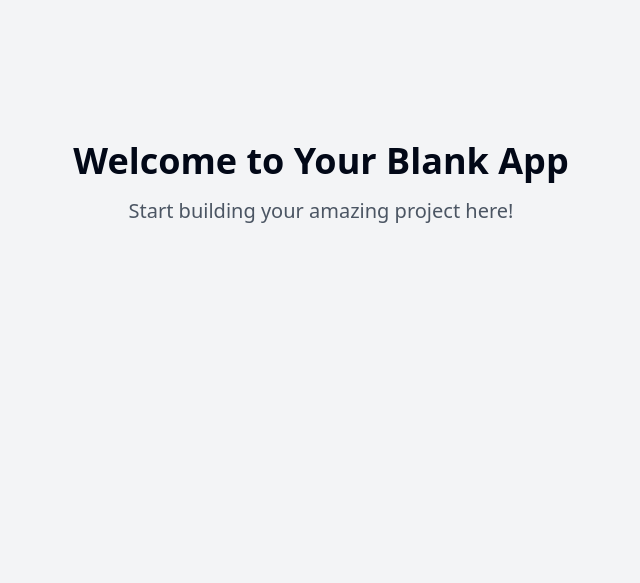
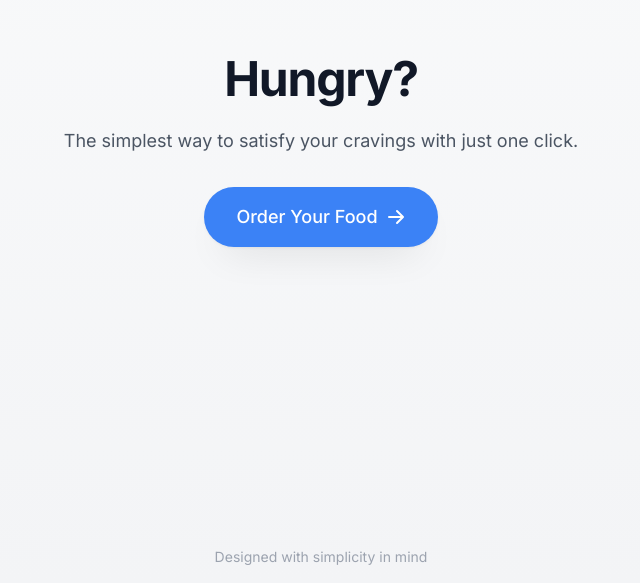
Before and after one commit to bsubratpatel/food-order-application, a React (Vite) app: page / in a window 1280 px wide. Shown: the part 217-800 px from the top of the page, without its empty margins (319-959 px from the left). Built offline with nearby package versions, Linux system fonts and the light colour scheme.

Commit message:
Add food ordering app
This commit adds a web app with a single button that, when clicked, displays humorous roasts instead of placing an order.

```diff
--- a/package.json
+++ b/package.json
@@ -45,6 +45,7 @@
     "cmdk": "^1.0.0",
     "date-fns": "^3.6.0",
     "embla-carousel-react": "^8.3.0",
+    "framer-motion": "^12.4.7",
     "input-otp": "^1.2.4",
     "lucide-react": "^0.462.0",
     "next-themes": "^0.3.0",
--- /dev/null
+++ b/src/components/FoodButton.tsx
@@ -0,0 +1,45 @@
+
+import React from "react";
+import { motion } from "framer-motion";
+
+interface FoodButtonProps {
+  onClick: () => void;
+}
+
+const FoodButton: React.FC<FoodButtonProps> = ({ onClick }) => {
+  return (
+    <motion.button
+      onClick={onClick}
+      className="relative button-shadow bg-blue-500 hover:bg-blue-600 text-white font-medium rounded-full px-8 py-4 text-lg transition-colors"
+      whileTap={{ scale: 0.98 }}
+      whileHover={{ scale: 1.02 }}
+    >
+      <motion.span
+        className="relative z-10 flex items-center"
+        initial={{ opacity: 1 }}
+        animate={{ opacity: 1 }}
+      >
+        Order Your Food
+        <svg
+          className="ml-2 h-5 w-5"
+          viewBox="0 0 20 20"
+          fill="currentColor"
+        >
+          <path
+            fillRule="evenodd"
+            d="M10.293 3.293a1 1 0 011.414 0l6 6a1 1 0 010 1.414l-6 6a1 1 0 01-1.414-1.414L14.586 11H3a1 1 0 110-2h11.586l-4.293-4.293a1 1 0 010-1.414z"
+            clipRule="evenodd"
+          />
+        </svg>
+      </motion.span>
+      <motion.div
+        className="absolute inset-0 rounded-full bg-blue-400 opacity-0"
+        initial={{ opacity: 0 }}
+        whileHover={{ opacity: 0.3, scale: 1.05 }}
+        transition={{ duration: 0.2 }}
+      />
+    </motion.button>
+  );
+};
+
+export default FoodButton;
--- /dev/null
+++ b/src/components/RoastMessage.tsx
@@ -0,0 +1,52 @@
+
+import React, { useEffect, useState } from "react";
+import { motion, AnimatePresence } from "framer-motion";
+import { getRandomRoast } from "@/lib/roasts";
+
+interface RoastMessageProps {
+  isVisible: boolean;
+  onAnimationComplete: () => void;
+}
+
+const RoastMessage: React.FC<RoastMessageProps> = ({ isVisible, onAnimationComplete }) => {
+  const [roast, setRoast] = useState("");
+
+  useEffect(() => {
+    if (isVisible) {
+      setRoast(getRandomRoast());
+    }
+  }, [isVisible]);
+
+  return (
+    <AnimatePresence onExitComplete={onAnimationComplete}>
+      {isVisible && (
+        <motion.div
+          className="fixed inset-0 flex items-center justify-center z-50 bg-black/50 backdrop-blur-sm"
+          initial={{ opacity: 0 }}
+          animate={{ opacity: 1 }}
+          exit={{ opacity: 0 }}
+          transition={{ duration: 0.3 }}
+        >
+          <motion.div
+            className="bg-white rounded-2xl px-8 py-6 max-w-md mx-4 shadow-xl"
+            initial={{ scale: 0.9, y: 20, opacity: 0 }}
+            animate={{ scale: 1, y: 0, opacity: 1 }}
+            exit={{ scale: 0.9, y: 20, opacity: 0 }}
+            transition={{ type: "spring", damping: 25, stiffness: 300 }}
+          >
+            <h2 className="text-sm font-medium text-blue-500 mb-2">ORDER FEEDBACK</h2>
+            <p className="text-2xl font-medium text-gray-900 mb-6">{roast}</p>
+            <button
+              onClick={() => onAnimationComplete()}
+              className="w-full bg-gray-100 hover:bg-gray-200 text-gray-900 font-medium rounded-xl py-3 transition-colors"
+            >
+              I'll Try Cooking
+            </button>
+          </motion.div>
+        </motion.div>
+      )}
+    </AnimatePresence>
+  );
+};
+
+export default RoastMessage;
--- a/src/index.css
+++ b/src/index.css
@@ -1,101 +1,70 @@
+
+@import url('https://fonts.googleapis.com/css2?family=Inter:wght@300;400;500;600;700&display=swap');
+
 @tailwind base;
 @tailwind components;
 @tailwind utilities;
 
 @layer base {
   :root {
-    --background: 0 0% 100%;
-    --foreground: 222.2 84% 4.9%;
+    --background: 0 0% 98%;
+    --foreground: 240 10% 3.9%;
 
     --card: 0 0% 100%;
-    --card-foreground: 222.2 84% 4.9%;
+    --card-foreground: 240 10% 3.9%;
 
     --popover: 0 0% 100%;
-    --popover-foreground: 222.2 84% 4.9%;
+    --popover-foreground: 240 10% 3.9%;
 
-    --primary: 222.2 47.4% 11.2%;
-    --primary-foreground: 210 40% 98%;
+    --primary: 221 83% 53%;
+    --primary-foreground: 0 0% 98%;
 
-    --secondary: 210 40% 96.1%;
-    --secondary-foreground: 222.2 47.4% 11.2%;
+    --secondary: 240 5% 96%;
+    --secondary-foreground: 240 6% 10%;
 
-    --muted: 210 40% 96.1%;
-    --muted-foreground: 215.4 16.3% 46.9%;
+    --muted: 240 5% 96%;
+    --muted-foreground: 240 4% 46%;
 
-    --accent: 210 40% 96.1%;
-    --accent-foreground: 222.2 47.4% 11.2%;
+    --accent: 240 4% 95%;
+    --accent-foreground: 240 6% 10%;
 
-    --destructive: 0 84.2% 60.2%;
-    --destructive-foreground: 210 40% 98%;
+    --destructive: 0 84% 60%;
+    --destructive-foreground: 0 0% 98%;
 
-    --border: 214.3 31.8% 91.4%;
-    --input: 214.3 31.8% 91.4%;
-    --ring: 222.2 84% 4.9%;
+    --border: 240 6% 90%;
+    --input: 240 6% 90%;
+    --ring: 240 5% 65%;
 
-    --radius: 0.5rem;
+    --radius: 0.75rem;
 
     --sidebar-background: 0 0% 98%;
-
     --sidebar-foreground: 240 5.3% 26.1%;
-
     --sidebar-primary: 240 5.9% 10%;
-
     --sidebar-primary-foreground: 0 0% 98%;
-
     --sidebar-accent: 240 4.8% 95.9%;
-
     --sidebar-accent-foreground: 240 5.9% 10%;
-
     --sidebar-border: 220 13% 91%;
-
     --sidebar-ring: 217.2 91.2% 59.8%;
   }
 
-  .dark {
-    --background: 222.2 84% 4.9%;
-    --foreground: 210 40% 98%;
-
-    --card: 222.2 84% 4.9%;
-    --card-foreground: 210 40% 98%;
-
-    --popover: 222.2 84% 4.9%;
-    --popover-foreground: 210 40% 98%;
-
-    --primary: 210 40% 98%;
-    --primary-foreground: 222.2 47.4% 11.2%;
-
-    --secondary: 217.2 32.6% 17.5%;
-    --secondary-foreground: 210 40% 98%;
-
-    --muted: 217.2 32.6% 17.5%;
-    --muted-foreground: 215 20.2% 65.1%;
-
-    --accent: 217.2 32.6% 17.5%;
-    --accent-foreground: 210 40% 98%;
-
-    --destructive: 0 62.8% 30.6%;
-    --destructive-foreground: 210 40% 98%;
-
-    --border: 217.2 32.6% 17.5%;
-    --input: 217.2 32.6% 17.5%;
-    --ring: 212.7 26.8% 83.9%;
-    --sidebar-background: 240 5.9% 10%;
-    --sidebar-foreground: 240 4.8% 95.9%;
-    --sidebar-primary: 224.3 76.3% 48%;
-    --sidebar-primary-foreground: 0 0% 100%;
-    --sidebar-accent: 240 3.7% 15.9%;
-    --sidebar-accent-foreground: 240 4.8% 95.9%;
-    --sidebar-border: 240 3.7% 15.9%;
-    --sidebar-ring: 217.2 91.2% 59.8%;
-  }
-}
-
-@layer base {
   * {
     @apply border-border;
   }
 
   body {
     @apply bg-background text-foreground;
+    font-family: 'Inter', sans-serif;
+    -webkit-font-smoothing: antialiased;
+    -moz-osx-font-smoothing: grayscale;
+    overflow-x: hidden;
+  }
+
+  .button-shadow {
+    box-shadow: 0 1px 3px rgba(0, 0, 0, 0.05), 0 20px 40px -20px rgba(0, 0, 0, 0.15);
+    transition: all 0.2s ease;
+  }
+
+  .button-shadow:hover {
+    box-shadow: 0 1px 3px rgba(0, 0, 0, 0.05), 0 20px 40px -10px rgba(0, 0, 0, 0.2);
   }
 }
--- /dev/null
+++ b/src/lib/roasts.ts
@@ -0,0 +1,27 @@
+
+export const roasts = [
+  "You don't cook, you just keep Zomato & Swiggy in business.",
+  "Your stove is just decoration, isn't it?",
+  "Even instant noodles take too much effort for you.",
+  "Your kitchen has cobwebs because you never use it.",
+  "The delivery guy knows your address better than your family does.",
+  "Your cooking skills are so non-existent, water burns when you boil it.",
+  "Your idea of meal prep is downloading food delivery apps.",
+  "The only thing you make in your kitchen is reservations.",
+  "Your fridge is just a beverage cooler at this point.",
+  "You've spent more on delivery fees than your rent this month.",
+  "The delivery apps send you birthday cards now.",
+  "Your cooking playlist is just notification sounds from food apps.",
+  "If ordering food was an Olympic sport, you'd have gold medals.",
+  "You're not lazy, you're just keeping the gig economy alive. One pizza at a time.",
+  "Your kitchen utensils are still in mint condition from the day you bought them.",
+  "Your microwave feels neglected because even that's too much cooking for you.",
+  "The restaurant knows your order before you even call.",
+  "Your pots and pans are pristine museum pieces at this point.",
+  "You've memorized every delivery discount code in existence.",
+  "Your food delivery history is longer than your resume."
+];
+
+export const getRandomRoast = (): string => {
+  return roasts[Math.floor(Math.random() * roasts.length)];
+};
--- a/src/pages/Index.tsx
+++ b/src/pages/Index.tsx
@@ -1,12 +1,47 @@
-// Update this page (the content is just a fallback if you fail to update the page)
 
-const Index = () => {
+import React, { useState } from "react";
+import { motion } from "framer-motion";
+import FoodButton from "@/components/FoodButton";
+import RoastMessage from "@/components/RoastMessage";
+
+const Index: React.FC = () => {
+  const [showRoast, setShowRoast] = useState(false);
+
+  const handleOrderClick = () => {
+    setShowRoast(true);
+  };
+
+  const handleCloseRoast = () => {
+    setShowRoast(false);
+  };
+
   return (
-    <div className="min-h-screen flex items-center justify-center bg-gray-100">
-      <div className="text-center">
-        <h1 className="text-4xl font-bold mb-4">Welcome to Your Blank App</h1>
-        <p className="text-xl text-gray-600">Start building your amazing project here!</p>
-      </div>
+    <div className="min-h-screen flex flex-col items-center justify-center bg-gradient-to-b from-gray-50 to-gray-100 p-4">
+      <RoastMessage isVisible={showRoast} onAnimationComplete={handleCloseRoast} />
+
+      <motion.div
+        initial={{ opacity: 0, y: 20 }}
+        animate={{ opacity: 1, y: 0 }}
+        transition={{ duration: 0.8, ease: [0.16, 1, 0.3, 1] }}
+        className="text-center max-w-xl mx-auto mb-16"
+      >
+        <h1 className="text-4xl font-bold tracking-tight text-gray-900 sm:text-5xl mb-6">
+          Hungry?
+        </h1>
+        <p className="text-lg text-gray-600 mb-8">
+          The simplest way to satisfy your cravings with just one click.
+        </p>
+        <FoodButton onClick={handleOrderClick} />
+      </motion.div>
+
+      <motion.div
+        className="absolute bottom-4 text-center text-gray-400 text-sm"
+        initial={{ opacity: 0 }}
+        animate={{ opacity: 1 }}
+        transition={{ delay: 1, duration: 1 }}
+      >
+        Designed with simplicity in mind
+      </motion.div>
     </div>
   );
 };
--- a/tailwind.config.ts
+++ b/tailwind.config.ts
@@ -1,3 +1,4 @@
+
 import type { Config } from "tailwindcss";
 
 export default {
@@ -63,33 +64,47 @@ export default {
 					ring: 'hsl(var(--sidebar-ring))'
 				}
 			},
+			keyframes: {
+				'accordion-down': {
+					from: { height: '0' },
+					to: { height: 'var(--radix-accordion-content-height)' },
+				},
+				'accordion-up': {
+					from: { height: 'var(--radix-accordion-content-height)' },
+					to: { height: '0' },
+				},
+				'fade-in': {
+					'0%': { opacity: '0', transform: 'translateY(10px)' },
+					'100%': { opacity: '1', transform: 'translateY(0)' },
+				},
+				'fade-out': {
+					'0%': { opacity: '1', transform: 'translateY(0)' },
+					'100%': { opacity: '0', transform: 'translateY(-10px)' },
+				},
+				'scale': {
+					'0%': { transform: 'scale(1)' },
+					'50%': { transform: 'scale(0.97)' },
+					'100%': { transform: 'scale(1)' },
+				},
+				'button-glow': {
+					'0%': { boxShadow: '0 0 0 rgba(0, 0, 0, 0.1)' },
+					'50%': { boxShadow: '0 0 20px rgba(0, 0, 0, 0.2)' },
+					'100%': { boxShadow: '0 0 0 rgba(0, 0, 0, 0.1)' },
+				}
+			},
+			animation: {
+				'accordion-down': 'accordion-down 0.2s ease-out',
+				'accordion-up': 'accordion-up 0.2s ease-out',
+				'fade-in': 'fade-in 0.5s ease-out',
+				'fade-out': 'fade-out 0.5s ease-out',
+				'scale': 'scale 0.2s ease-out',
+				'button-glow': 'button-glow 1.5s infinite'
+			},
 			borderRadius: {
 				lg: 'var(--radius)',
 				md: 'calc(var(--radius) - 2px)',
 				sm: 'calc(var(--radius) - 4px)'
 			},
-			keyframes: {
-				'accordion-down': {
-					from: {
-						height: '0'
-					},
-					to: {
-						height: 'var(--radix-accordion-content-height)'
-					}
-				},
-				'accordion-up': {
-					from: {
-						height: 'var(--radix-accordion-content-height)'
-					},
-					to: {
-						height: '0'
-					}
-				}
-			},
-			animation: {
-				'accordion-down': 'accordion-down 0.2s ease-out',
-				'accordion-up': 'accordion-up 0.2s ease-out'
-			}
 		}
 	},
 	plugins: [require("tailwindcss-animate")],
```
Also changed, not shown: 1 other file (tests, documents, lock files or other folders).
